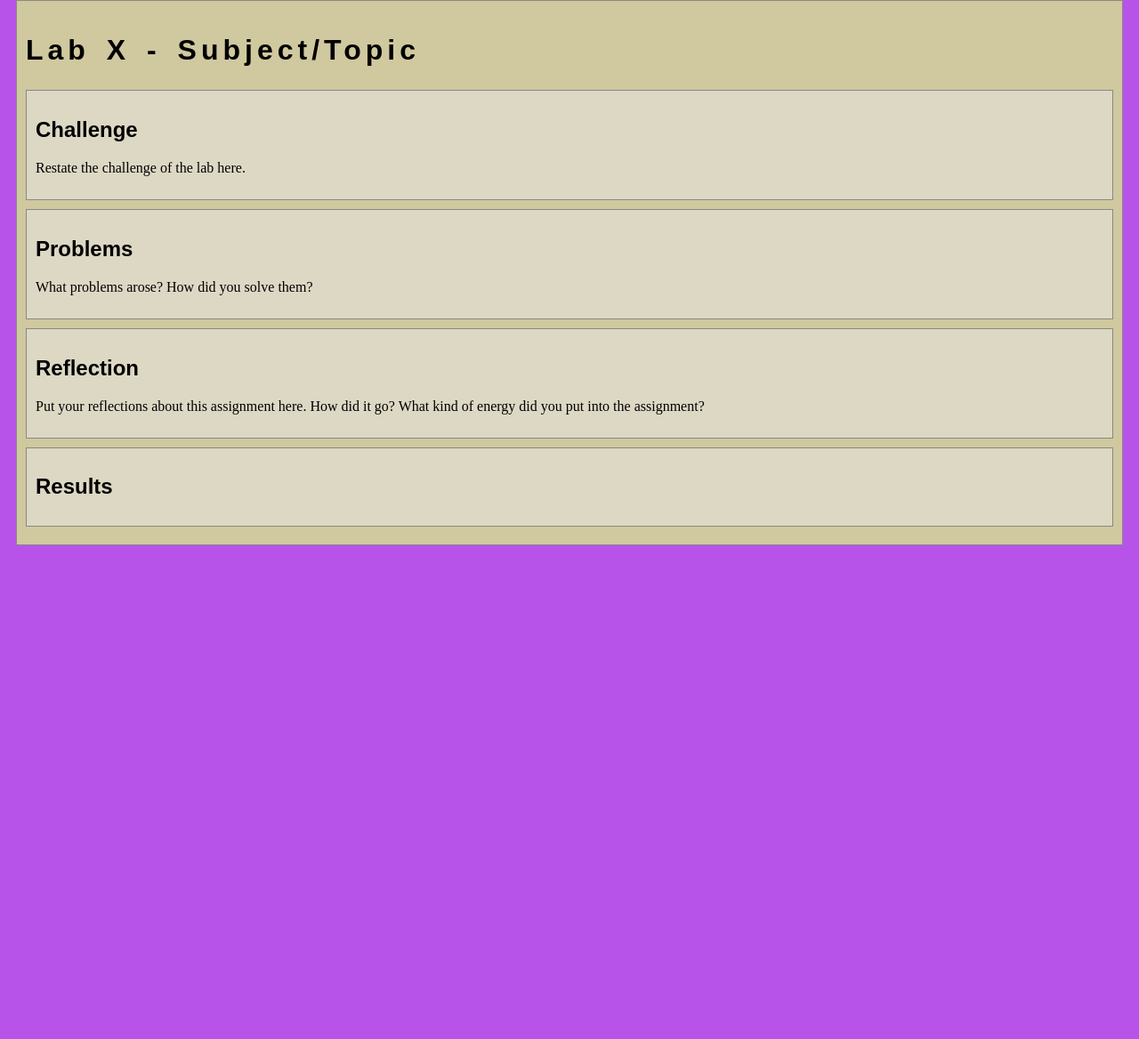
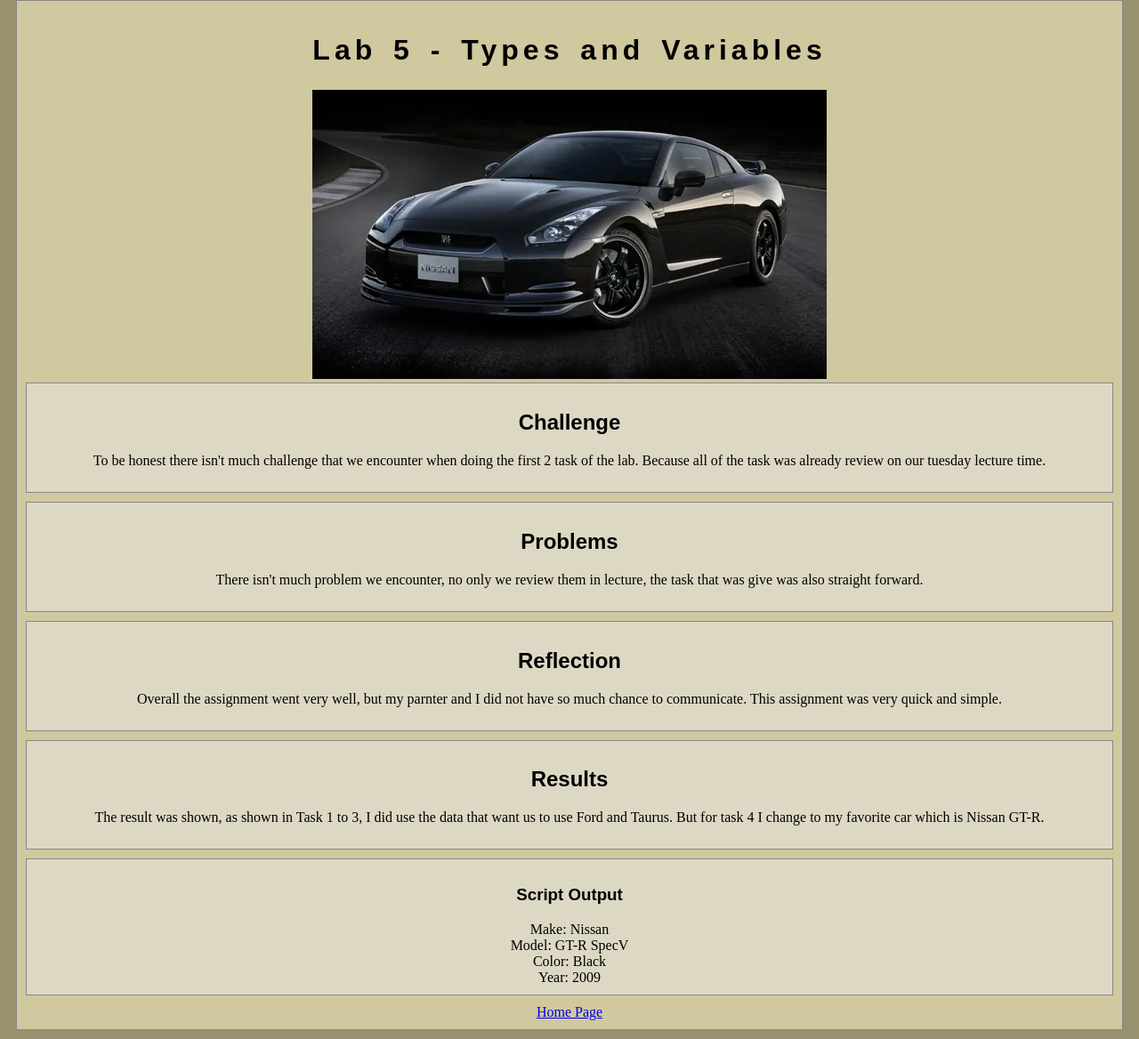
Before and after one commit to ViridRainDrop/art101, a plain HTML site: page lab5/index.html in a window 1280 px wide. Shown: the part 10-1178 px from the top of the page at 89% size. Before the commit the page ends 800 px from the top, so only its background shows below. Drawn offline with nearby package versions, Linux system fonts and the light colour scheme.

Commit message:
Lab 5 and All Lab Change Name

```diff
--- a/lab5/index.html
+++ b/lab5/index.html
@@ -2,7 +2,7 @@
 <html>
 <head>
 	<!-- This title is used for tabs and bookmarks -->
-	<title>Lab X - Subject/Topic</title>
+	<title>Lab 5 - Types and Variables</title>
 
 	<!-- Use UTF character set, a good idea with any webpage -->
   	<meta charset="UTF-8" />
@@ -13,7 +13,7 @@
 	<link rel="stylesheet" type="text/css" href="../css/site.css">
 	<!-- Lab-specifc CSS file for any special styling of this particular page -->
 	<link rel="stylesheet" type="text/css" href="css/lab.css">
-
+	<link rel="stylesheet" type="text/css" href="../css/styles.css">
 	<!-- load jQuery library to make javascript easier (must be above our lab js)-->
 	<script src="https://code.jquery.com/jquery-3.6.4.min.js"></script>
 	<!-- Link to javascript file - DEFER waits until all elements are rendered -->
@@ -23,29 +23,44 @@
 	<!-- Style this page by changing the CSS in ../css/site.css or css/lab.css -->
 	<main id="content">
 		<section>
-			<h1>Lab X - Subject/Topic</h1>
+			<h1>Lab 5 - Types and Variables</h1>
+			<img src="img\GT-R.jpg">
 			<div class="minor-section">
 					<h2>Challenge</h2>
-					<p>Restate the challenge of the lab here.</p>
+					<p>To be honest there isn't much challenge that we encounter when doing the first 2 task of the lab.
+						Because all of the task was already review on our tuesday lecture time.
+					</p>
 			</div>
 
 			<div class="minor-section">
 					<h2>Problems</h2>
-					<p>What problems arose? How did you solve them? </p>
+					<p>There isn't much problem we encounter, no only we review them in lecture, the task that was give was also straight forward.</p>
 			</div>
 
 			<div class="minor-section">
 					<h2>Reflection</h2>
-					<p>Put your reflections about this assignment here. How did it go? What kind of energy did you put into the assignment? </p>
+					<p>Overall the assignment went very well, but my parnter and I did not have so much chance to communicate.
+						This assignment was very quick and simple.
+					</p>
 			</div>
 
 			<div class="minor-section">
 					<h2>Results</h2>
-					<div id="output"></div>
+					<div id="output">
+						<p>
+							The result was shown, as shown in Task 1 to 3, I did use the data that want us to use Ford and Taurus.
+							But for task 4 I change to my favorite car which is Nissan GT-R.
+						</p>
+					</div>
+			</div>
+			<div class="output, minor-section">
+			<h3>Script Output</h3>
+					<script type="text/javascript" src="js/lab.js"></script>
 			</div>
 		</section>
 		<nav id="links">
 			<!-- Put links to other pages (including the homepage) here. -->
+			<a href="https://viridraindrop.github.io/art101/"> Home Page</a>
 		</nav>
 	</main>
 </body>
--- a/lab5/js/lab.js
+++ b/lab5/js/lab.js
@@ -1,6 +1,6 @@
 // index.js - purpose and description here
-// Author: Your Name
-// Date:
+// Author: Siyan Li
+// Date: 04/24/2025
 
 // Constants
 
@@ -19,3 +19,18 @@ function main() {
 
 // let's get this party started
 main();
+
+//Define Variables
+make = "Nissan";
+model = "GT-R SpecV";
+color = "Black";
+year = 2009;
+//Calculate
+age = 2025 - year;
+
+//output
+document.writeln("Make: " + make +"<br>");
+document.writeln("Model: " + model +"<br>");
+document.writeln("Color: " + color +"<br>");
+document.writeln("Year: " + year +"<br>");
+document.writeln("Age: " + Age +"<br>");
```
Also changed, not shown: lab1/index.html (+2 -2 lines), lab2/index.html (+1 -1 lines), lab3/index.html (+1 -1 lines), lab4/index.html (+3 -2 lines), lab5/img/GT-R.jpg (added), lab5/img/Taurus.jpg (added).
